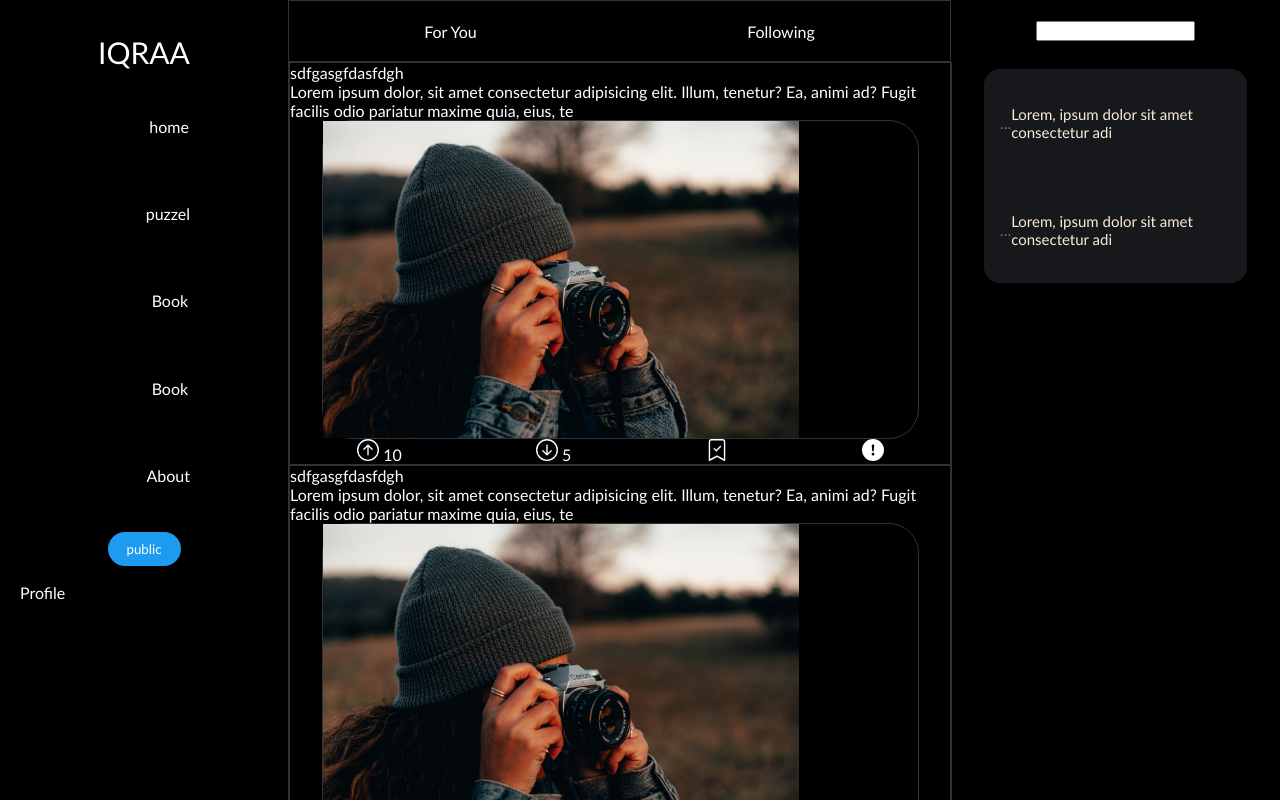
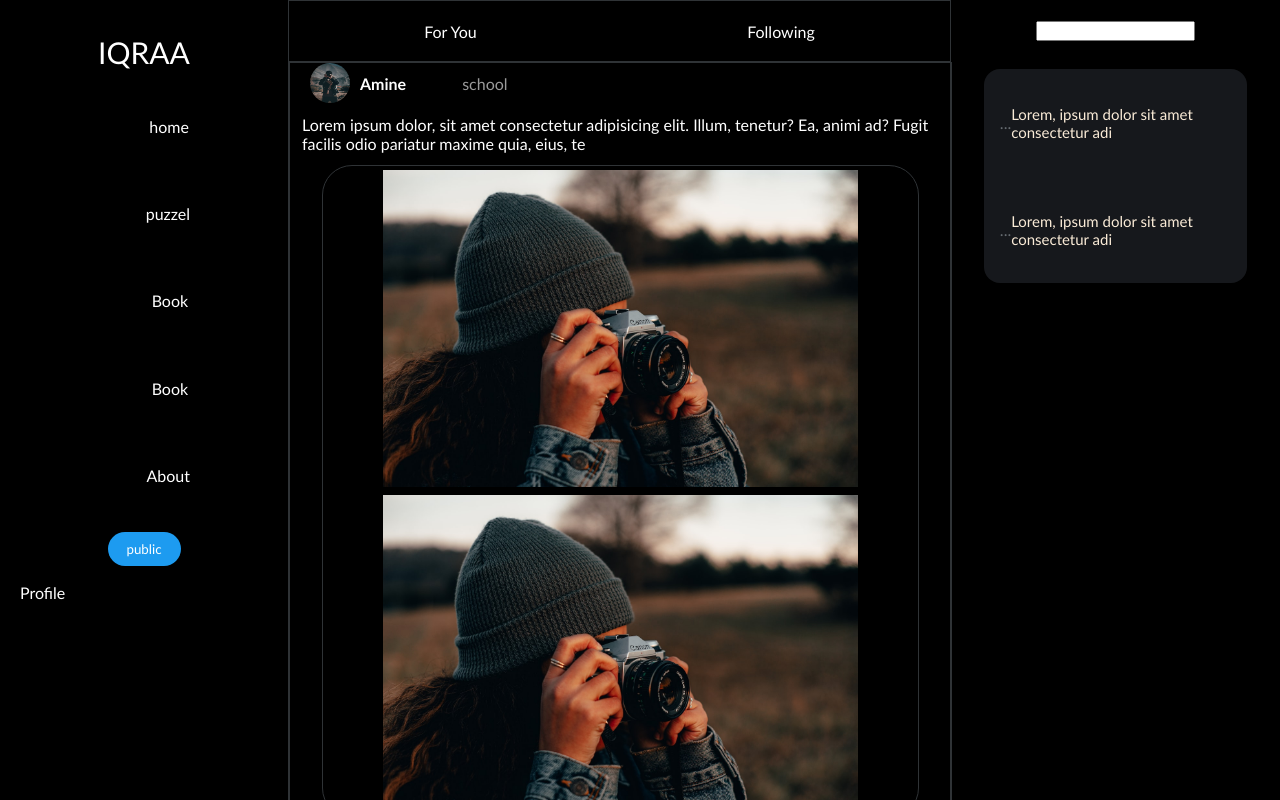
Before and after one commit to ElAmineMohamed/IQRAA, a React (Vite) app: page / in a window 1280 px wide. Shown: the top 800 px of the page. Built offline with nearby package versions, Linux system fonts and the light colour scheme; some icons are missing.

Commit message:
add up button & down & fav & some sttuf

```diff
--- a/src/components/Card.jsx
+++ b/src/components/Card.jsx
@@ -1,3 +1,5 @@
+import { useState } from "react";
+import img2 from "../assets/profile-picture.jpeg";
 import img1 from "../assets/photo-1575936123452-b67c3203c357.jpeg";
 import {
   BsArrowUpCircle,
@@ -7,15 +9,27 @@ import {
 } from "react-icons/bs";
 
 export default function Card() {
+  const [up, setUp] = useState(false);
+  const [down, setDown] = useState(false);
+  const [fav, setFav] = useState(false);
+  const handelUp = () => {
+    setUp(!up);
+  };
+  const handelDown = () => {
+    setDown(!down);
+  };
+  const handelFav = () => {
+    setFav(!fav);
+  };
   return (
     <div className="p-Card">
       <div className="name">
         <div className="name-img">
-          <img src="" alt="" />
-          <h1></h1>
+          <img src={img2} alt="" />
+          <p>Amine</p>
         </div>
         <div className="role-time">
-          <p>sdfgasgfdasfdgh</p>
+          <p>school</p>
         </div>
       </div>
       <div className="status">
@@ -27,16 +41,31 @@ export default function Card() {
       </div>
       <div className="p-img">
         <img src={img1} />
+        <img src={img1} />
       </div>
       <div className="publication-items">
         <li>
-          <BsArrowUpCircle size="22px" /> <span>10</span>
+          <BsArrowUpCircle
+            size="22px"
+            color={up ? "#1d9bf0" : "#ffff"}
+            onClick={handelUp}
+          />
+          <span>10</span>
         </li>
         <li>
-          <BsArrowDownCircle size="22px" /> <span>5</span>
+          <BsArrowDownCircle
+            size="22px"
+            color={down ? "#1d9bf0" : "#ffff"}
+            onClick={handelDown}
+          />{" "}
+          <span>5</span>
         </li>
         <li>
-          <BsBookmarkCheck size="22px" />
+          <BsBookmarkCheck
+            size="22px"
+            color={fav ? "#1d9bf0" : "#ffff"}
+            onClick={handelFav}
+          />
         </li>
         <li>
           <BsFillExclamationCircleFill size="22px" />
--- a/src/index.scss
+++ b/src/index.scss
@@ -143,25 +143,57 @@ main {
   align-items: center;
   width: 100%;
   border: 1px solid #2f3336;
-  .name{
+  .status{
+    margin: 10px;
+    padding: 2px;
+  }
+  .name {
     display: flex;
     align-items: center;
     width: 100%;
+   .role-time{
+    color: rgb(155, 155, 155);
+  }
+  .name-img {
+    width: 20%;
+    margin: 0 20px;
+    display: flex;
+    align-items: center;
+    cursor: pointer;
+    :hover{
+      text-decoration: underline;
+    }
+    img {
+        margin-right: 10px;
+        width: 40px;
+        height: 40px;
+        border-radius: 50%;
+        overflow: hidden;
+      }
+      p {
+        font-weight: bold;
+      }
+    }
   }
   .publication-items {
     display: flex;
     width: 100%;
     align-items: center;
     justify-content: space-around;
+    li {
+      cursor: pointer;
+    }
   }
   .p-img {
     display: flex;
+    flex-wrap: wrap;
     align-items: center;
-    justify-content: space-between;
+    justify-content: center;
     width: 90%;
     border-radius: 30px;
     border: 1px solid #2f3336;
     img {
+      margin: 4px;
       width: 80%;
       height: 80%;
       overflow: hidden;
```
Also changed, not shown: src/assets/profile-picture.jpeg (added).
